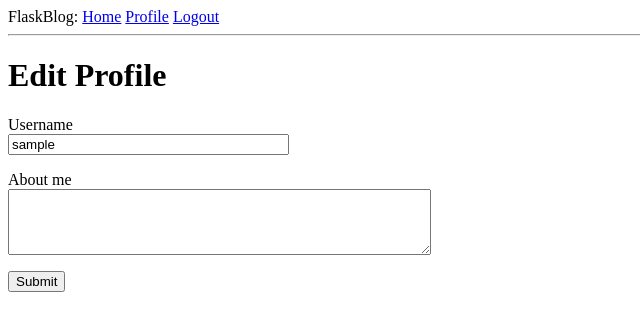
After one commit to KenanYang/FlaskBlog, a Flask app: page /edit_profile in a window 1280 px wide. The commit adds this page. Shown: the top 331 px of the page, without its empty margins (0-640 px from the left). Run offline with Flask 2, Linux system fonts and the light colour scheme; the visitor is signed in with stand-in values (Sample User, id 1); data comes from the database, SQL or seed files in the repository; both versions use the stored data as it was after the commit.

Commit message:
user profile

```diff
--- a/app/forms.py
+++ b/app/forms.py
@@ -1,6 +1,6 @@
 from flask_wtf import FlaskForm
-from wtforms import StringField, PasswordField, BooleanField, SubmitField
-from wtforms.validators import DataRequired, ValidationError, Email, EqualTo
+from wtforms import StringField, PasswordField, BooleanField, SubmitField, TextAreaField
+from wtforms.validators import DataRequired, ValidationError, Email, EqualTo, Length
 from app.models import User
 
 
@@ -27,3 +27,9 @@ class RegistrationForm(FlaskForm):
         user = User.query.filter_by(email=email.data).first()
         if user is not None:
             raise ValidationError('Please use a different email address.')
+
+
+class EditProfileForm(FlaskForm):
+    username = StringField('Username', validators=[DataRequired()])
+    about_me = TextAreaField('About me', validators=[Length(min=0, max=140)])
+    submit = SubmitField('Submit')
--- a/app/models.py
+++ b/app/models.py
@@ -3,6 +3,7 @@ from app import db
 from werkzeug.security import generate_password_hash, check_password_hash
 from flask_login import UserMixin
 from app import login
+from hashlib import md5
 
 
 @login.user_loader
@@ -16,6 +17,8 @@ class User(UserMixin, db.Model):
     email = db.Column(db.String(120), index=True, unique=True)
     password_hash = db.Column(db.String(128))
     posts = db.relationship('Post', backref='author', lazy='dynamic')
+    about_me = db.Column(db.String(140))
+    last_seen = db.Column(db.DateTime, default=datetime.utcnow)
 
     def __repr__(self):
         return '<User {}>'.format(self.username)
@@ -26,6 +29,10 @@ class User(UserMixin, db.Model):
     def check_password(self, password):
         return check_password_hash(self.password_hash, password)
 
+    def avatar(self, size):
+        digest = md5(self.email.lower().encode('utf-8')).hexdigest()
+        return 'http://www.gravatar.com/avatar/{}?d=identicon&s={}'.format(digest, size)
+
 
 class Post(db.Model):
     id = db.Column(db.Integer, primary_key=True)
--- a/app/routes.py
+++ b/app/routes.py
@@ -1,9 +1,10 @@
 from flask import render_template, flash, redirect, url_for, request
 from app import app, db
-from app.forms import LoginForm, RegistrationForm
+from app.forms import LoginForm, RegistrationForm, EditProfileForm
 from flask_login import current_user, login_user, logout_user, login_required
 from app.models import User
 from werkzeug.urls import url_parse
+from datetime import datetime
 
 
 @app.route('/')
@@ -68,3 +69,37 @@ def register():
         flash('Congradulations, you are now a registered user!')
         return redirect(url_for('login'))
     return render_template('register.html', title='Register', form=form)
+
+
+@app.route('/user/<username>')
+@login_required
+def user(username):
+    user = User.query.filter_by(username=username).first_or_404()
+    posts = [
+        {'author': user, 'body': 'Test post #1'},
+        {'author': user, 'body': 'Test post #2'}
+    ]
+    return render_template('user.html', user=user, posts=posts)
+
+
+@app.before_request
+def before_request():
+    if current_user.is_authenticated:
+        current_user.last_seen = datetime.utcnow()
+        db.session.commit()
+
+
+@app.route('/edit_profile', methods=['GET', 'POST'])
+@login_required
+def edit_profile():
+    form = EditProfileForm()
+    if form.validate_on_submit():
+        current_user.username = form.username.data
+        current_user.about_me = form.about_me.data
+        db.session.commit()
+        flash('Your changes have been saved')
+        return redirect(url_for('edit_profile'))
+    elif request.method == 'GET':
+        form.username.data = current_user.username
+        form.about_me.data = current_user.about_me
+    return render_template('edit_profile.html', title='Edit Profile', form=form)
--- /dev/null
+++ b/app/templates/_post.html
@@ -0,0 +1,6 @@
+<table>
+    <tr valign="top">
+        <td><img src="{{ post.author.avatar(36) }}"></td>
+        <td>{{ post.author.username }} says:<br><b>{{ post.body }}</b></td>
+    </tr>
+</table>
--- a/app/templates/base.html
+++ b/app/templates/base.html
@@ -12,6 +12,7 @@
             {% if current_user.is_anonymous %}
             <a href="{{ url_for('login') }}">Login</a>
             {% else %}
+            <a href="{{ url_for('user', username=current_user.username) }}">Profile</a>
             <a href="{{ url_for('logout') }}">Logout</a>
             {% endif %}
         </div>
--- /dev/null
+++ b/app/templates/edit_profile.html
@@ -0,0 +1,23 @@
+{% extends "base.html" %}
+
+{% block content %}
+    <h1>Edit Profile</h1>
+    <form action="" method="post">
+        {{ form.hidden_tag() }}
+        <p>
+            {{ form.username.label }}<br>
+            {{ form.username(size=32)}}<br>
+            {% for error in form.username.errors %}
+            <span style="color: red;">[{{ error }}]</span>
+            {% endfor %}
+        </p>
+        <p>
+            {{ form.about_me.label }}<br>
+            {{ form.about_me(cols=50, rows=4)}}<br>
+            {% for error in form.about_me.errors %}
+            <span style="color: red;">[{{ error }}]</span>
+            {% endfor %}
+        </p>
+        <p>{{ form.submit() }}</p>
+    </form>
+{% endblock %}
```
Also changed, not shown: app/templates/user.html (added, +22 -0 lines), migrations/versions/0a46290169c6_new_fields_in_n_user_model.py (added, +30 -0 lines), app.db.
